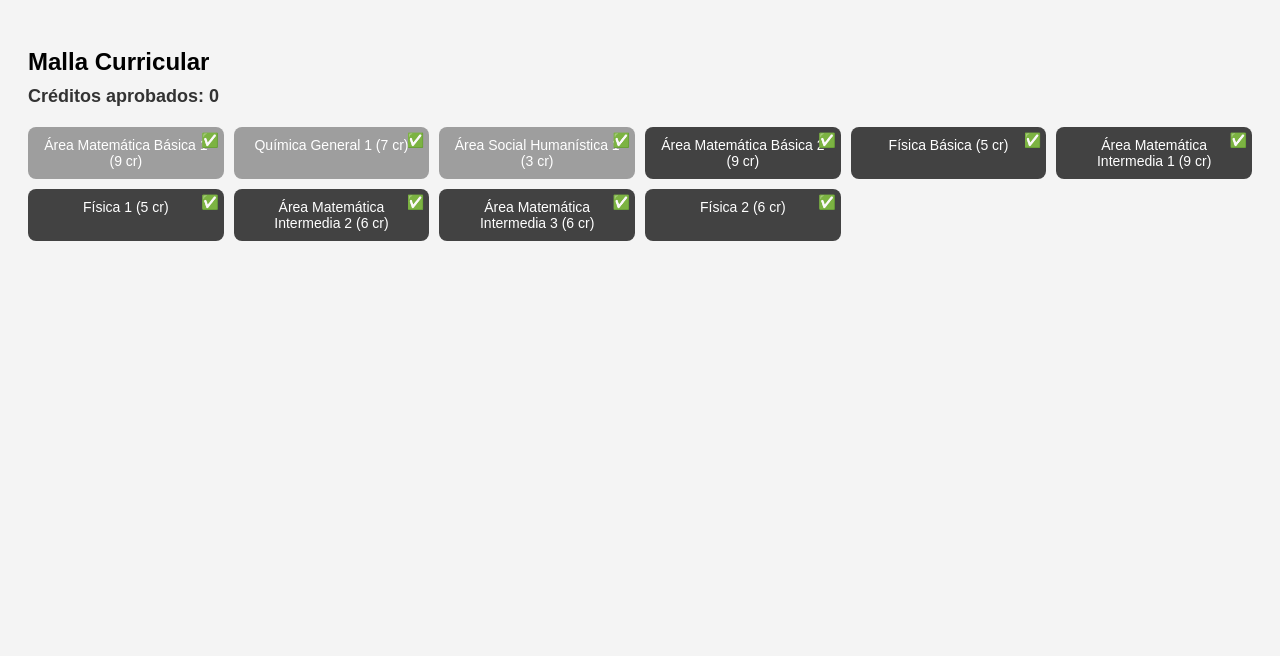
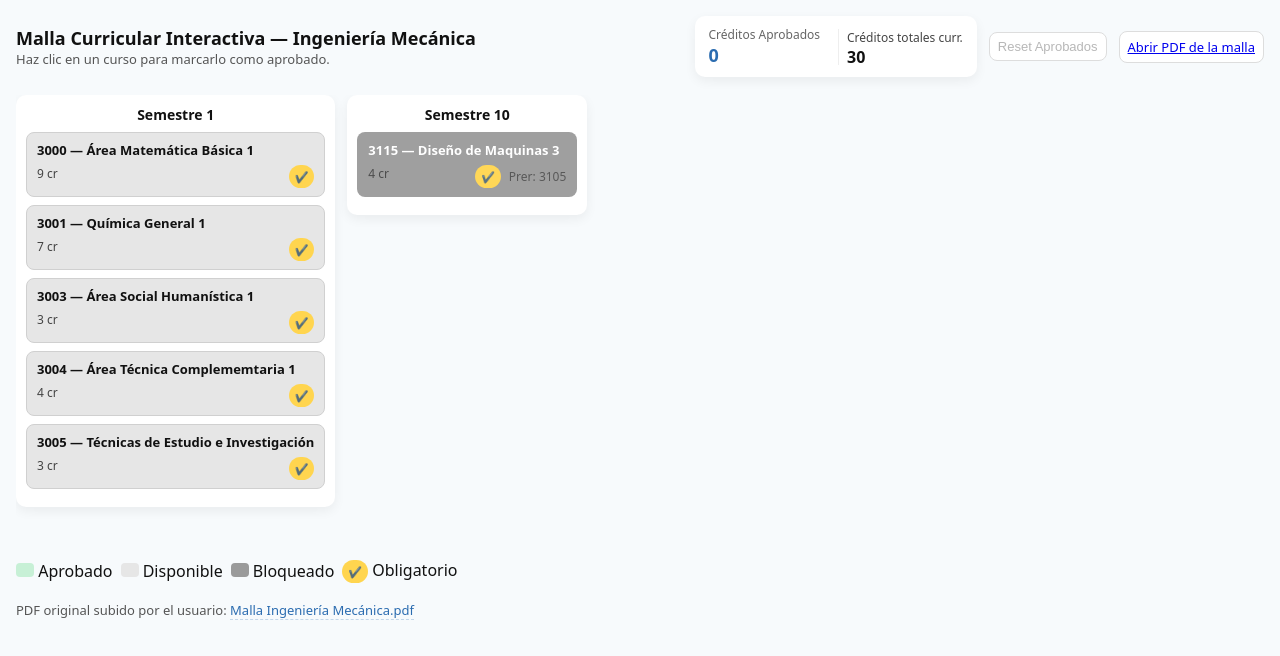
Before and after one commit to Sara-Recancoj19/Malla_Ingen-eria_Mec-nica, a plain HTML site: page index.html in a window 1280 px wide. Drawn offline with Linux system fonts and the light colour scheme.

Commit message:
Update index.html

```diff
--- a/index.html
+++ b/index.html
@@ -1,110 +1,221 @@
-<!DOCTYPE html>
+<!doctype html>
 <html lang="es">
 <head>
-  <meta charset="UTF-8">
+<meta charset="utf-8" />
+<meta name="viewport" content="width=device-width,initial-scale=1" />
 <title>Malla Curricular Interactiva</title>
 <style>
-    body {
-      font-family: Arial, sans-serif;
-      background: #f4f4f4;
-      padding: 20px;
+  :root{
+    --green-approved:#c7f0d6;
+    --gray-available:#e6e6e6;
+    --gray-locked:#9a9a9a;
+    --accent:#2b6cb0;
+    --card-bg:#fff;
+    --shadow: 0 4px 12px rgba(0,0,0,0.06);
+    --badge-bg:#ffd54f;
   }
-    h2 {
-      margin-bottom: 10px;
+  body{font-family:system-ui,-apple-system,Segoe UI,Roboto,"Helvetica Neue",Arial; margin:16px; background:#f7fafc; color:#111}
+  header{display:flex;gap:16px;align-items:center;justify-content:space-between;flex-wrap:wrap}
+  .title{display:flex;flex-direction:column}
+  h1{margin:0;font-size:18px}
+  p.sub{margin:0;color:#555;font-size:13px}
+  .controls{display:flex;gap:12px;align-items:center;flex-wrap:wrap}
+  .counter{
+    background:var(--card-bg); padding:10px 14px; border-radius:10px; box-shadow:var(--shadow);
+    display:flex; gap:10px; align-items:center; min-width:220px;
   }
-    #creditos {
-      font-weight: bold;
-      margin-bottom: 20px;
-      font-size: 18px;
-      color: #333;
-    }
-    .malla {
-      display: grid;
-      grid-template-columns: repeat(6, 1fr);
-      gap: 10px;
-    }
-    .curso {
-      border-radius: 8px;
-      padding: 10px;
-      color: white;
-      text-align: center;
-      cursor: pointer;
-      font-size: 14px;
-      position: relative;
-    }
-    .obligatorio::after {
-      content: "✅";
-      position: absolute;
-      top: 5px;
-      right: 5px;
-    }
-    .aprobado {
-      background: #4CAF50;
-    }
-    .disponible {
-      background: #9E9E9E;
-    }
-    .bloqueado {
-      background: #424242;
-    }
+  .counter strong{font-size:18px;color:var(--accent)}
+  .grid-wrap{margin-top:18px; display:flex; gap:12px; align-items:flex-start; overflow:auto; padding-bottom:40px}
+  .semester{min-width:220px; background:var(--card-bg); border-radius:10px; padding:10px; box-shadow:var(--shadow)}
+  .sem-title{font-weight:700; font-size:14px; margin-bottom:8px; text-align:center}
+  .course{padding:8px 10px; margin-bottom:8px; border-radius:8px; cursor:pointer; user-select:none; display:flex; flex-direction:column; gap:6px; border:1px solid transparent}
+  .course .meta{display:flex;justify-content:space-between; font-size:12px; color:#333}
+  .course .name{font-size:13px; font-weight:600}
+  .course.locked{background:var(--gray-locked); color:white; opacity:0.95}
+  .course.available{background:var(--gray-available); color:#111; border-color:#d0d0d0}
+  .course.approved{background:var(--green-approved); color:#0b3b19; border-color:rgba(0,0,0,0.06)}
+  .badge{font-size:11px;padding:4px 6px;border-radius:999px;background:var(--badge-bg);display:inline-block}
+  .small{font-size:12px;color:#444}
+  .btn{background:#fff;border:1px solid #ddd;padding:6px 8px;border-radius:8px;cursor:pointer;font-size:13px}
+  .legend{margin-top:12px; display:flex;gap:8px; align-items:center; flex-wrap:wrap}
+  .legend .sw{width:18px;height:14px;border-radius:4px;display:inline-block}
+  footer{margin-top:18px;color:#555;font-size:13px}
+  a.pdf-link{color:var(--accent); text-decoration:none; border-bottom:1px dashed rgba(43,108,176,0.25)}
+  @media (max-width:800px){ .semester{min-width:180px} }
 </style>
 </head>
 <body>
 
-  <h2>Malla Curricular</h2>
-  <div id="creditos">Créditos aprobados: 0</div>
-  <div class="malla" id="malla"></div>
+<header>
+  <div class="title">
+    <h1>Malla Curricular Interactiva — Ingeniería Mecánica</h1>
+    <p class="sub">Haz clic en un curso para marcarlo como aprobado.</p>
+  </div>
+
+  <div class="controls">
+    <div class="counter" title="Créditos aprobados">
+      <div>
+        <div style="font-size:12px;color:#666">Créditos Aprobados</div>
+        <strong id="creditCount">0</strong>
+      </div>
+      <div style="border-left:1px solid #eee;height:36px;margin-left:8px;padding-left:8px">
+        <div class="small">Créditos totales curr.</div>
+        <div id="totalCredits" style="font-weight:700">300</div>
+      </div>
+    </div>
+
+    <button class="btn" id="resetBtn" title="Quitar todos los aprobados">Reset Aprobados</button>
+    <a class="btn" id="openPdf" href="#" target="_blank" title="Abrir PDF de la malla">Abrir PDF de la malla</a>
+  </div>
+</header>
+
+<section class="grid-wrap" id="grid"></section>
+
+<section class="legend">
+  <div><span class="sw" style="background:var(--green-approved)"></span> Aprobado</div>
+  <div><span class="sw" style="background:var(--gray-available)"></span> Disponible</div>
+  <div><span class="sw" style="background:var(--gray-locked)"></span> Bloqueado</div>
+  <div><span class="badge">✔️</span> Obligatorio</div>
+</section>
+
+<footer>
+  PDF original subido por el usuario: <a class="pdf-link" href="#" id="pdfRef" target="_blank">Malla Ingeniería Mecánica.pdf</a>
+</footer>
 
 <script>
+/* Datos de cursos (resumidos por espacio, pero debes dejar todos los que me diste antes) */
 const cursos = [
-      {"codigo": "3000", "nombre": "Área Matemática Básica 1", "creditos": 9, "prereq": [], "semestre": 1, "obligatorio": true},
-      {"codigo": "3001", "nombre": "Química General 1", "creditos": 7, "prereq": [], "semestre": 1, "obligatorio": true},
-      {"codigo": "3003", "nombre": "Área Social Humanística 1", "creditos": 3, "prereq": [], "semestre": 1, "obligatorio": true},
-      {"codigo": "3006", "nombre": "Área Matemática Básica 2", "creditos": 9, "prereq": ["3000"], "semestre": 2, "obligatorio": true},
-      {"codigo": "3007", "nombre": "Física Básica", "creditos": 5, "prereq": ["3000"], "semestre": 2, "obligatorio": true},
-      {"codigo": "3013", "nombre": "Área Matemática Intermedia 1", "creditos": 9, "prereq": ["3006"], "semestre": 3, "obligatorio": true},
-      {"codigo": "3014", "nombre": "Física 1", "creditos": 5, "prereq": ["3006","3007"], "semestre": 3, "obligatorio": true},
-      {"codigo": "3021", "nombre": "Área Matemática Intermedia 2", "creditos": 6, "prereq": ["3013"], "semestre": 4, "obligatorio": true},
-      {"codigo": "3022", "nombre": "Área Matemática Intermedia 3", "creditos": 6, "prereq": ["3013"], "semestre": 4, "obligatorio": true},
-      {"codigo": "3023", "nombre": "Física 2", "creditos": 6, "prereq": ["3013","3014"], "semestre": 4, "obligatorio": true},
+  {"codigo":"3000","nombre":"Área Matemática Básica 1","creditos":9,"prereq":[],"semestre":1},
+  {"codigo":"3001","nombre":"Química General 1","creditos":7,"prereq":[],"semestre":1},
+  {"codigo":"3003","nombre":"Área Social Humanística 1","creditos":3,"prereq":[],"semestre":1},
+  {"codigo":"3004","nombre":"Área Técnica Complememtaria 1","creditos":4,"prereq":[],"semestre":1},
+  {"codigo":"3005","nombre":"Técnicas de Estudio e Investigación","creditos":3,"prereq":[],"semestre":1},
+  /* ... pega aquí el resto de cursos que me diste ... */
+  {"codigo":"3115","nombre":"Diseño de Maquinas 3","creditos":4,"prereq":["3105"],"semestre":10}
 ];
 
-    let creditosAprobados = 0;
-    const aprobados = new Set();
+/* Códigos de cursos obligatorios */
+const obligatoriosFijos = new Set([
+  "3000","3001","3003","3004","3005",
+  "3006","3007","3011","3084","3083","3085",
+  "3013","3014","3020","3021","3022","3023","3090","3025",
+  "3027","3091","3034","3029","3033","3092",
+  "3093","3042","3031","3032",
+  "3095","3096","3050","3040","3041","3097",
+  "3057","3059","3049","3100","3101","3102",
+  "3103","3104","3105","3106","3107","3108",
+  "3112","3113","3114","3115"
+]);
 
-    function renderMalla() {
-      const mallaDiv = document.getElementById("malla");
-      mallaDiv.innerHTML = "";
-      cursos.forEach(curso => {
-        let estado = "bloqueado";
-        if (curso.prereq.length === 0 || curso.prereq.every(c => aprobados.has(c))) {
-          estado = "disponible";
-        }
-        if (aprobados.has(curso.codigo)) {
-          estado = "aprobado";
-        }
-        const div = document.createElement("div");
-        div.className = `curso ${estado} ${curso.obligatorio ? "obligatorio" : ""}`;
-        div.textContent = `${curso.nombre} (${curso.creditos} cr)`;
-        div.onclick = () => toggleAprobado(curso);
-        mallaDiv.appendChild(div);
-      });
+/* Mapa por código */
+const cursoMap = {};
+cursos.forEach(c=> cursoMap[c.codigo]=c);
+
+let approved = new Set();
+
+/* Créditos totales */
+const totalCredits = cursos.reduce((s,c)=>s + (c.creditos||0),0);
+document.getElementById('totalCredits').textContent = totalCredits;
+
+/* función para ver si un curso está disponible */
+function isAvailable(course){
+  if(!course.prereq || course.prereq.length===0) return true;
+  return course.prereq.every(code => approved.has(code));
 }
 
-    function toggleAprobado(curso) {
-      if (aprobados.has(curso.codigo)) {
-        aprobados.delete(curso.codigo);
-        creditosAprobados -= curso.creditos;
-      } else {
-        aprobados.add(curso.codigo);
-        creditosAprobados += curso.creditos;
-      }
-      document.getElementById("creditos").textContent = `Créditos aprobados: ${creditosAprobados}`;
-      renderMalla();
+/* render */
+function render(){
+  const grid = document.getElementById('grid');
+  grid.innerHTML = '';
+  const sems = [...new Set(cursos.map(c=>c.semestre))].sort((a,b)=>a-b);
+  sems.forEach(sem=>{
+    const box = document.createElement('div');
+    box.className = 'semester';
+    const title = document.createElement('div');
+    title.className='sem-title';
+    title.textContent = `Semestre ${sem}`;
+    box.appendChild(title);
+
+    const cursosSem = cursos.filter(c=>c.semestre===sem).sort((a,b)=>a.codigo.localeCompare(b.codigo));
+    cursosSem.forEach(c=>{
+      const div = document.createElement('div');
+      div.className='course';
+      div.dataset.code = c.codigo;
+
+      const state = approved.has(c.codigo) ? 'approved' : (isAvailable(c) ? 'available' : 'locked');
+      div.classList.add(state);
+
+      const name = document.createElement('div');
+      name.className='name';
+      name.textContent = `${c.codigo} — ${c.nombre}`;
+      div.appendChild(name);
+
+      const meta = document.createElement('div');
+      meta.className='meta';
+      const cred = document.createElement('div');
+      cred.className='small';
+      cred.textContent = `${c.creditos} cr`;
+      meta.appendChild(cred);
+
+      const right = document.createElement('div');
+      right.style.display='flex';
+      right.style.gap='8px';
+      right.style.alignItems='center';
+
+      if(obligatoriosFijos.has(c.codigo)){
+        const b = document.createElement('span');
+        b.className='badge';
+        b.textContent = '✔️';
+        right.appendChild(b);
       }
 
-    renderMalla();
+      if(c.prereq && c.prereq.length>0){
+        const pre = document.createElement('div');
+        pre.className='small';
+        pre.style.opacity = '0.85';
+        pre.textContent = 'Prer: ' + c.prereq.join(',');
+        right.appendChild(pre);
+      }
+
+      meta.appendChild(right);
+      div.appendChild(meta);
+
+      // click para aprobar
+      div.addEventListener('click', ()=>{
+        if(approved.has(c.codigo)){
+          approved.delete(c.codigo);
+        } else {
+          if(isAvailable(c)){
+            approved.add(c.codigo);
+          } else {
+            div.animate([{transform:'scale(1)'},{transform:'scale(0.98)'},{transform:'scale(1)'}],{duration:180});
+            return;
+          }
+        }
+        render();
+      });
+
+      box.appendChild(div);
+    });
+
+    grid.appendChild(box);
+  });
+
+  const approvedCredits = [...approved].reduce((s,code)=> s + (cursoMap[code] ? (cursoMap[code].creditos || 0) : 0), 0);
+  document.getElementById('creditCount').textContent = approvedCredits;
+  document.getElementById('resetBtn').disabled = approved.size===0;
+}
+
+document.getElementById('resetBtn').addEventListener('click', ()=>{
+  approved = new Set();
+  render();
+});
+
+const pdfUrl = 'Malla Ingeniería Mécanica.pdf';
+document.getElementById('openPdf').href = pdfUrl;
+document.getElementById('pdfRef').href = pdfUrl;
+
+render();
 </script>
-
 </body>
 </html>
```
Lines whose indentation alone changed are shown as unchanged.
